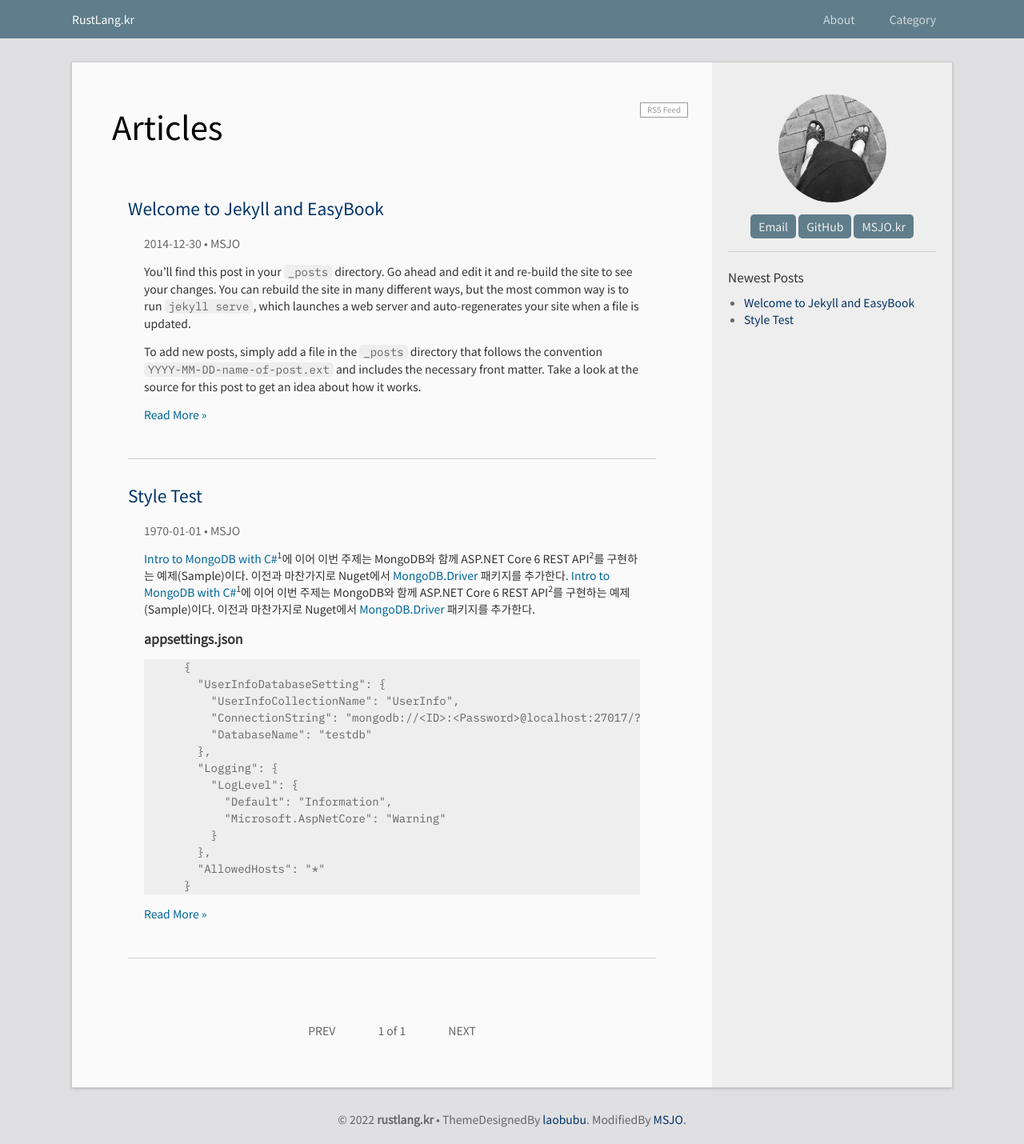
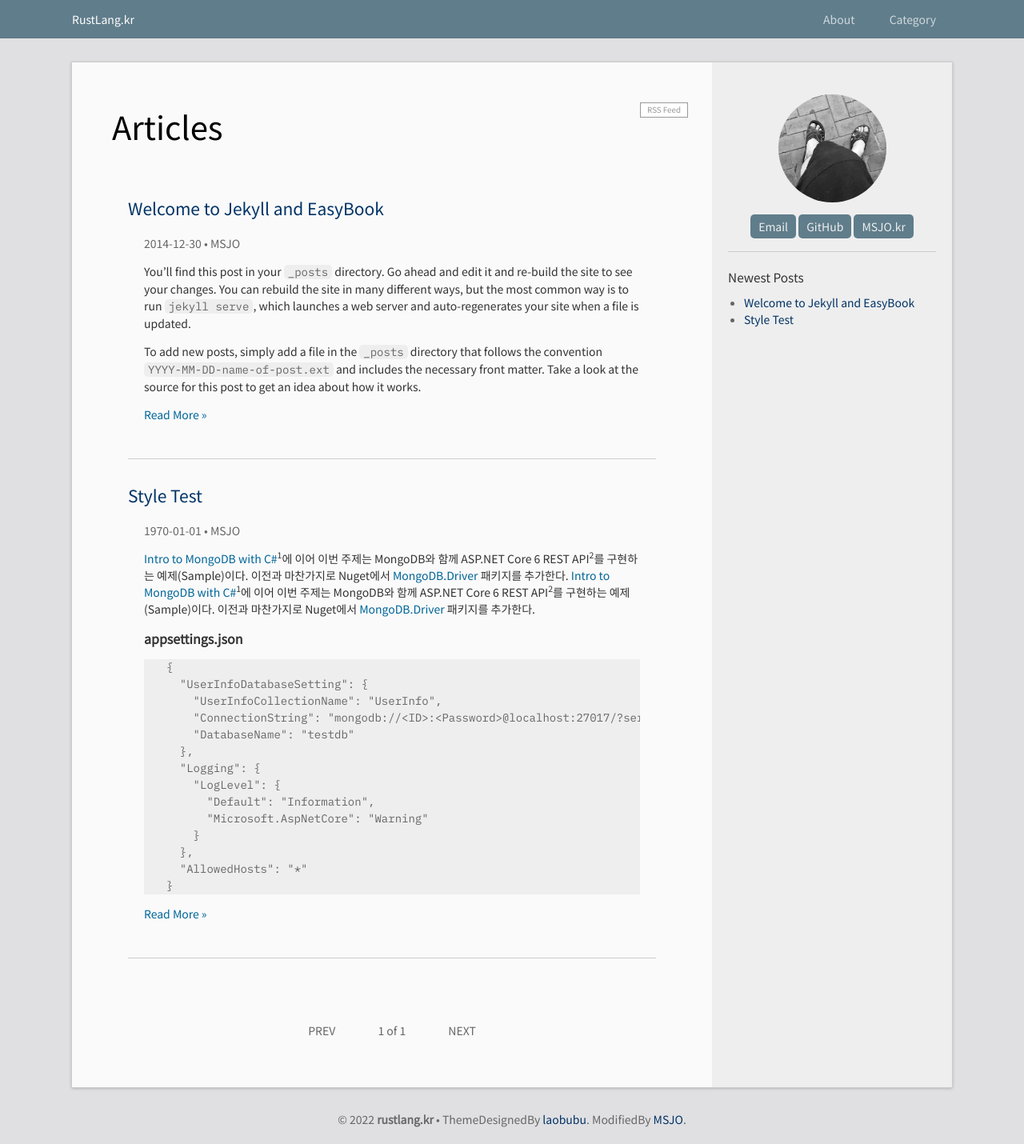
Before and after one commit to DebugJO/rustlang, a Jekyll site: the page built from index.html, in a window 1280 px wide. Shown: the whole page at 80% size. Built offline with Jekyll 4.4.1, drawn with Linux system fonts in a browser that asks for light colours; the list of posts is cut into pages by our own code.

Commit message:
Update _base.scss

```diff
--- a/_sass/_base.scss
+++ b/_sass/_base.scss
@@ -30,7 +30,7 @@ code {
 }
 pre {
 	overflow-x: auto;
-	padding: 20px 50px;
+	padding: 8px 28px;
 }
 pre, pre code {
 	color: #fafafa;
@@ -77,7 +77,7 @@ h6 {
 	font-size: 16px !important;
 	font-weight: bold !important;
 	padding: 0 !important;
-	margin : 0 !important;
+	margin : 14px 0px 14px 0px !important;
 }
 
 sup {
```
